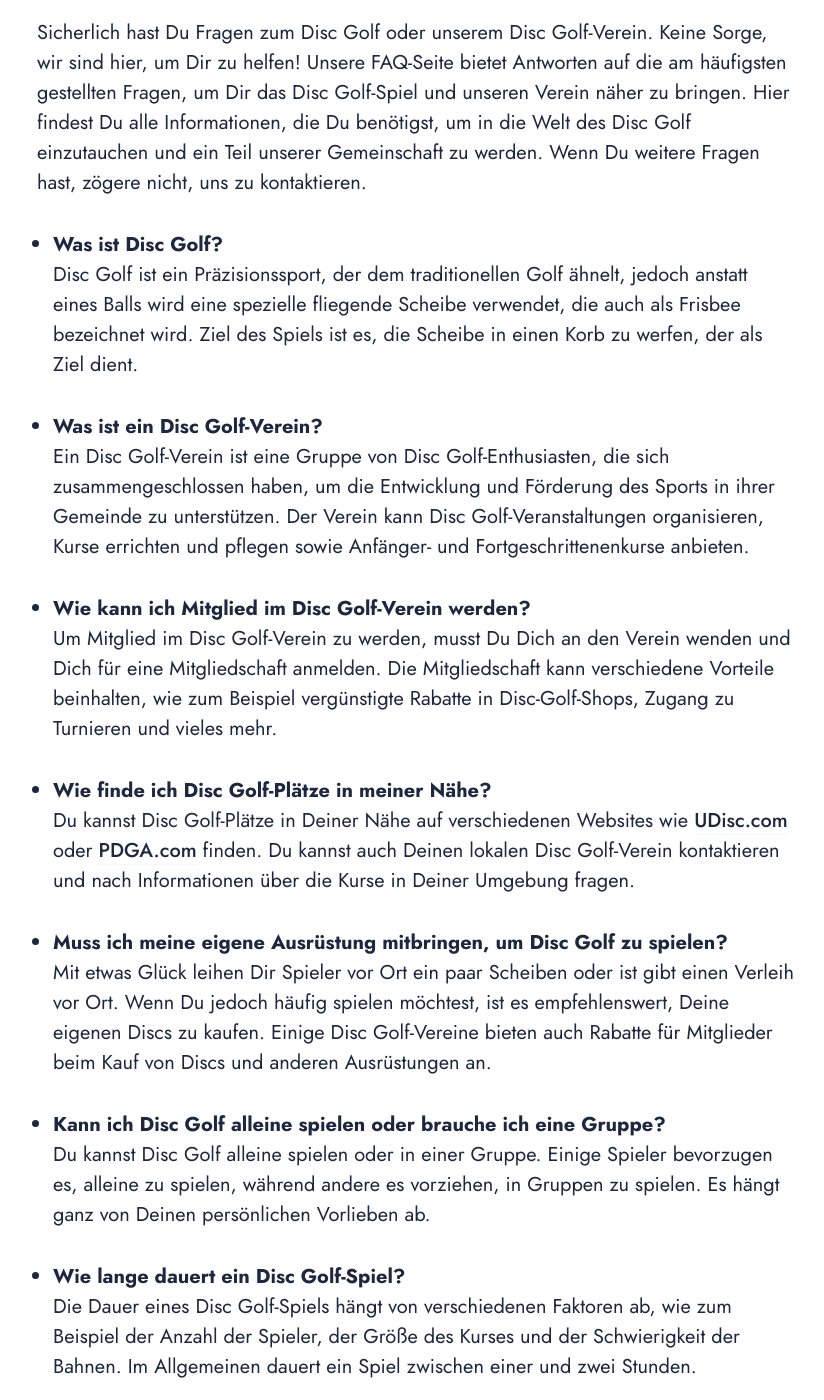
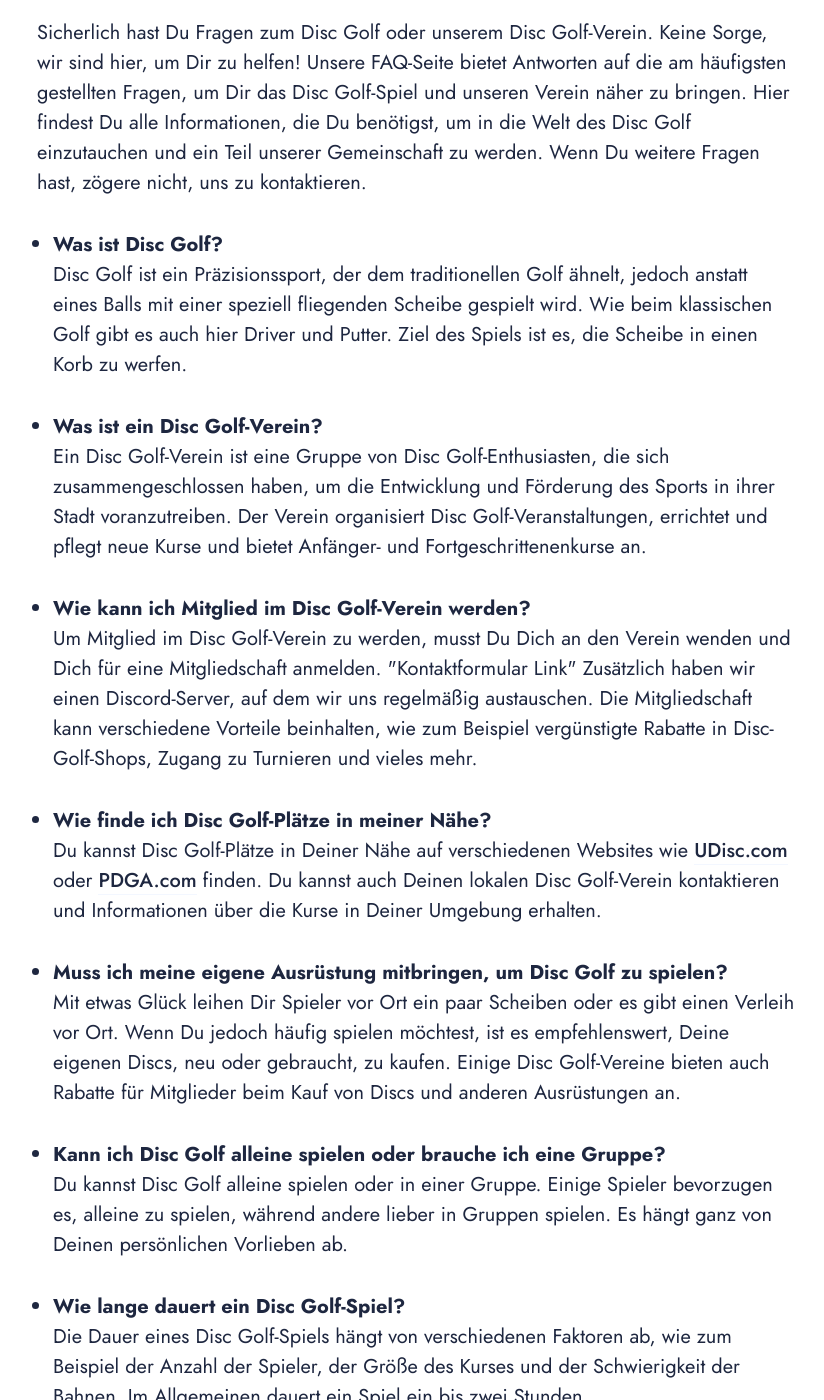
Before and after one commit to maxgreive/syndikat-web, a Jekyll site: the page built from faq.md, in a window 1280 px wide and 1400 px high, scrolled down 206 px. Shown: the whole window, without its empty margins (223-1047 px from the left). Built offline with Jekyll 4.4.1, drawn with Linux system fonts in a browser that asks for light colours; some web fonts are replaced; some of the changed text lies outside the part shown.

Commit message:
improved faq text

```diff
--- a/_data/faqs.yml
+++ b/_data/faqs.yml
@@ -1,36 +1,35 @@
 - question: Was ist Disc Golf?
-  answer: Disc Golf ist ein Präzisionssport, der dem traditionellen Golf ähnelt, jedoch anstatt eines Balls wird eine spezielle fliegende Scheibe verwendet, die auch als Frisbee bezeichnet wird. Ziel des Spiels ist es, die Scheibe in einen Korb zu werfen, der als Ziel dient.
+  answer: Disc Golf ist ein Präzisionssport, der dem traditionellen Golf ähnelt, jedoch anstatt eines Balls mit einer speziell fliegenden Scheibe gespielt wird. Wie beim klassischen Golf gibt es auch hier Driver und Putter. Ziel des Spiels ist es, die Scheibe in einen Korb zu werfen.
 
 - question: Was ist ein Disc Golf-Verein?
-  answer: Ein Disc Golf-Verein ist eine Gruppe von Disc Golf-Enthusiasten, die sich zusammengeschlossen haben, um die Entwicklung und Förderung des Sports in ihrer Gemeinde zu unterstützen. Der Verein kann Disc Golf-Veranstaltungen organisieren, Kurse errichten und pflegen sowie Anfänger- und Fortgeschrittenenkurse anbieten.
+  answer: Ein Disc Golf-Verein ist eine Gruppe von Disc Golf-Enthusiasten, die sich zusammengeschlossen haben, um die Entwicklung und Förderung des Sports in ihrer Stadt voranzutreiben. Der Verein organisiert Disc Golf-Veranstaltungen, errichtet und pflegt neue Kurse und bietet Anfänger- und Fortgeschrittenenkurse an.
 
 - question: Wie kann ich Mitglied im Disc Golf-Verein werden?
-  answer: Um Mitglied im Disc Golf-Verein zu werden, musst Du Dich an den Verein wenden und Dich für eine Mitgliedschaft anmelden. Die Mitgliedschaft kann verschiedene Vorteile beinhalten, wie zum Beispiel vergünstigte Rabatte in Disc-Golf-Shops, Zugang zu Turnieren und vieles mehr.
+  answer: Um Mitglied im Disc Golf-Verein zu werden, musst Du Dich an den Verein wenden und Dich für eine Mitgliedschaft anmelden. "Kontaktformular Link" Zusätzlich haben wir einen Discord-Server, auf dem wir uns regelmäßig austauschen. Die Mitgliedschaft kann verschiedene Vorteile beinhalten, wie zum Beispiel vergünstigte Rabatte in Disc-Golf-Shops, Zugang zu Turnieren und vieles mehr.
 
 - question: Wie finde ich Disc Golf-Plätze in meiner Nähe?
-  answer: Du kannst Disc Golf-Plätze in Deiner Nähe auf verschiedenen Websites wie <a href="https://udisc.com" target="_blank" rel="noopener noreferrer">UDisc.com</a> oder <a href="https://www.pdga.com/course-directory" target="_blank" rel="noopener noreferrer">PDGA.com</a> finden. Du kannst auch Deinen lokalen Disc Golf-Verein kontaktieren und nach Informationen über die Kurse in Deiner Umgebung fragen.
+  answer: Du kannst Disc Golf-Plätze in Deiner Nähe auf verschiedenen Websites wie <a href="https://udisc.com" target="_blank" rel="noopener noreferrer">UDisc.com</a> oder <a href="https://www.pdga.com/course-directory" target="_blank" rel="noopener noreferrer">PDGA.com</a> finden. Du kannst auch Deinen lokalen Disc Golf-Verein kontaktieren und Informationen über die Kurse in Deiner Umgebung erhalten.
 
 - question: Muss ich meine eigene Ausrüstung mitbringen, um Disc Golf zu spielen?
-  answer: Mit etwas Glück leihen Dir Spieler vor Ort ein paar Scheiben oder ist gibt einen Verleih vor Ort. Wenn Du jedoch häufig spielen möchtest, ist es empfehlenswert, Deine eigenen Discs zu kaufen. Einige Disc Golf-Vereine bieten auch Rabatte für Mitglieder beim Kauf von Discs und anderen Ausrüstungen an.
+  answer: Mit etwas Glück leihen Dir Spieler vor Ort ein paar Scheiben oder es gibt einen Verleih vor Ort. Wenn Du jedoch häufig spielen möchtest, ist es empfehlenswert, Deine eigenen Discs, neu oder gebraucht, zu kaufen. Einige Disc Golf-Vereine bieten auch Rabatte für Mitglieder beim Kauf von Discs und anderen Ausrüstungen an.
 
 - question: Kann ich Disc Golf alleine spielen oder brauche ich eine Gruppe?
-  answer: Du kannst Disc Golf alleine spielen oder in einer Gruppe. Einige Spieler bevorzugen es, alleine zu spielen, während andere es vorziehen, in Gruppen zu spielen. Es hängt ganz von Deinen persönlichen Vorlieben ab.
+  answer: Du kannst Disc Golf alleine spielen oder in einer Gruppe. Einige Spieler bevorzugen es, alleine zu spielen, während andere lieber in Gruppen spielen. Es hängt ganz von Deinen persönlichen Vorlieben ab.
 
 - question: Wie lange dauert ein Disc Golf-Spiel?
-  answer: Die Dauer eines Disc Golf-Spiels hängt von verschiedenen Faktoren ab, wie zum Beispiel der Anzahl der Spieler, der Größe des Kurses und der Schwierigkeit der Bahnen. Im Allgemeinen dauert ein Spiel zwischen einer und zwei Stunden.
+  answer: Die Dauer eines Disc Golf-Spiels hängt von verschiedenen Faktoren ab, wie zum Beispiel der Anzahl der Spieler, der Größe des Kurses und der Schwierigkeit der Bahnen. Im Allgemeinen dauert ein Spiel ein bis zwei Stunden.
 
 - question: Kann ich als Anfänger Disc Golf spielen?
-  answer: Ja, jeder kann Disc Golf spielen, unabhängig von Alter oder Erfahrung. Viele Disc Golf-Plätze haben Kurse für Anfänger und Fortgeschrittene, und es gibt oft erfahrene Spieler, die bereit sind, Anfänger zu unterstützen und Tipps zu geben.
+  answer: Ja, jeder kann Disc Golf spielen, unabhängig vom Alter oder der Erfahrung. Viele Disc Golf-Plätze haben Kurse für Anfänger und Fortgeschrittene, und es gibt oft erfahrene Spieler, die bereit sind, Anfänger zu unterstützen und Tipps zu geben.
 
 - question: Wie kann ich an Disc Golf-Turnieren teilnehmen?
-  answer: Du kannst an Disc Golf-Turnieren teilnehmen, indem Du Dich auf der Website des Veranstalters anmelden. Einige Turniere haben spezielle Qualifikationsanforderungen, während andere offen für alle Spieler sind.
+  answer: Du kannst an Disc Golf-Turnieren teilnehmen, indem Du Dich auf der Website des Veranstalters anmeldest. Einige Turniere haben spezielle Qualifikationsanforderungen, während andere für alle offen sind.
 
 - question: Wie kann ich mehr über Disc Golf lernen?
   answer: "Es gibt viele Möglichkeiten, mehr über Disc Golf zu erfahren, darunter:"
   list:
     - Besuche einen Disc Golf-Platz und spiele eine Runde mit erfahrenen Spielern, die bereit sind, Dir Tipps zu geben.
-    - Schau Dir Videos auf YouTube an, um verschiedene Techniken und Strategien zu lernen.
-    - Lies Bücher und Zeitschriften über Disc Golf und den Sport im Allgemeinen.
-    - Besuche Online-Foren und Diskussionsgruppen, um Dich mit anderen Spielern auszutauschen und Informationen zu erhalten.
-    - Schließe Dich einem Disc Golf-Verein an und nehme an Trainings und Veranstaltungen teil.
-    - Schau Dir Live-Übertragungen von professionellen Disc Golf-Turnieren an, um von den Besten zu lernen und Dich inspirieren zu lassen.
+    - Schau Dir Videos auf YouTube an, um verschiedene Techniken und Strategien zu lernen. Empfehlenswert ist der Kanal "Jomez".
+    - Besuche Online-Foren und Blog-Beiträge, um Dich mit anderen Spielern auszutauschen und Informationen zu erhalten.
+    - Tritt einem Disc Golf-Verein bei und nehme an Trainings und Veranstaltungen teil.
+    - Schau Dir Live-Übertragungen auf YouTube (Disc Golf Network) von professionellen Disc Golf-Turnieren an, um von den Besten zu lernen.
```
